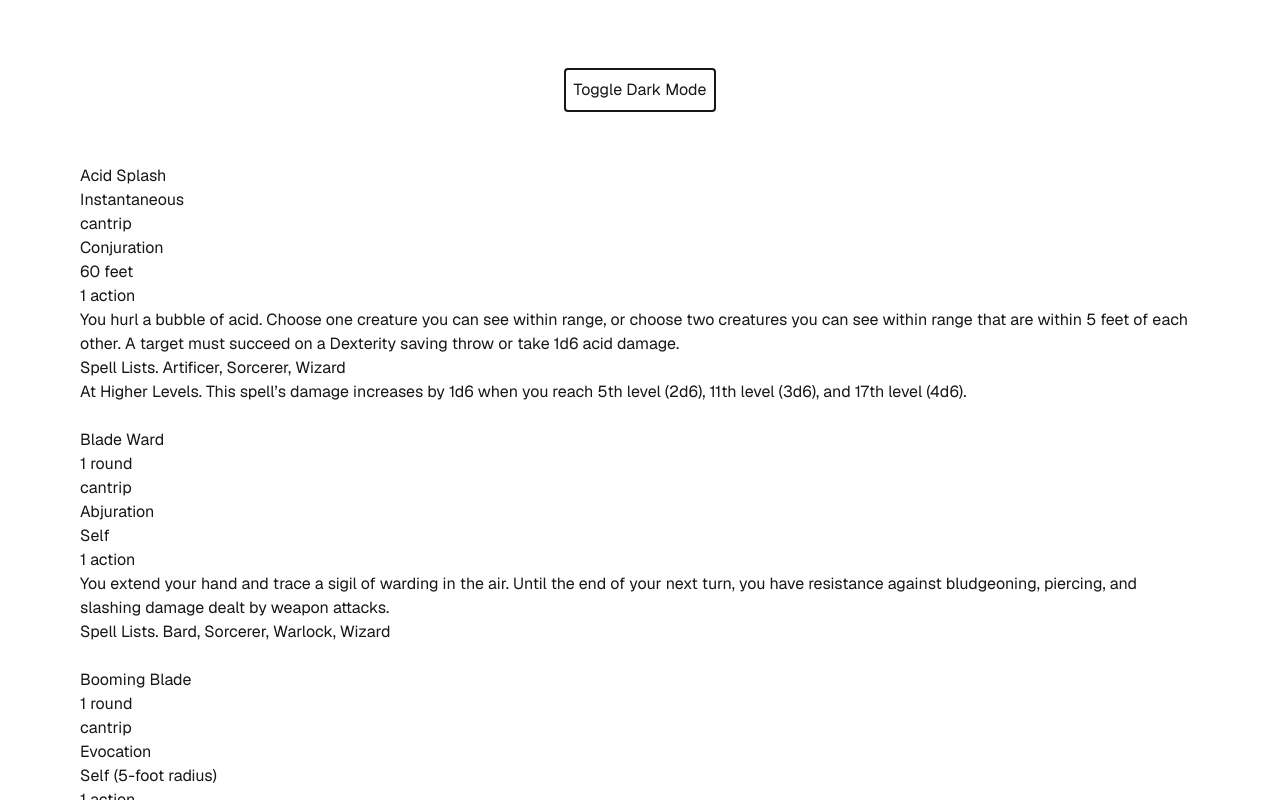
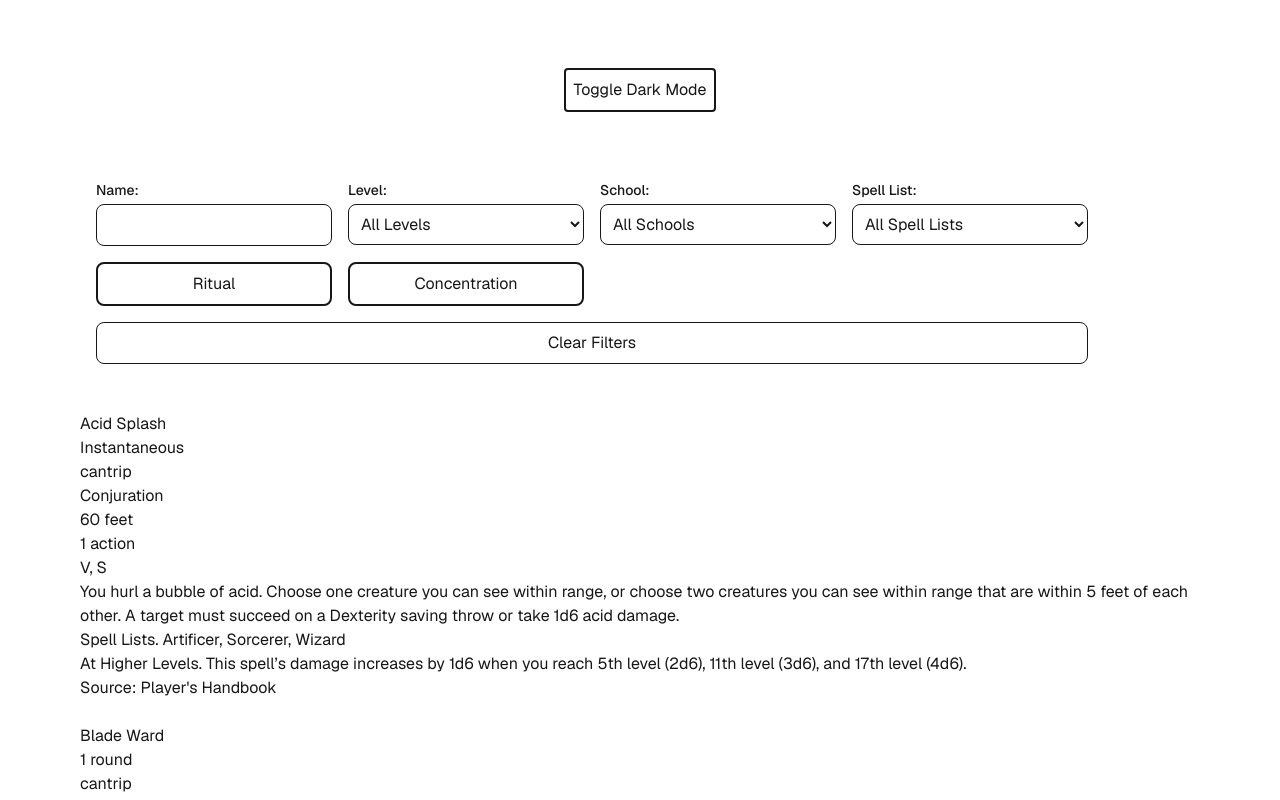
Before and after one commit to Shieldm2023/5eSpellBook, a Next.js app: page / in a window 1280 px wide. Shown: the top 800 px of the page. Built offline with nearby package versions, Linux system fonts and the light colour scheme.

Commit message:
added limited filters and touched uup light and dark mode

```diff
--- a/src/app/page.tsx
+++ b/src/app/page.tsx
@@ -1,24 +1,210 @@
 "use client";
+import { useState, useEffect, useMemo } from "react";
 import { useTheme } from "next-themes";
 import { spells } from "@/data/all_spells";
 
 export default function Home() {
   const { theme, setTheme } = useTheme();
+  const [mounted, setMounted] = useState(false);
+  const [nameFilter, setNameFilter] = useState("");
+  const [levelFilter, setLevelFilter] = useState("");
+  const [spellListFilter, setSpellListFilter] = useState("");
+  const [ritualFilter, setRitualFilter] = useState("");
+  const [concentrationFilter, setConcentrationFilter] = useState("");
+  const [schoolFilter, setSchoolFilter] = useState("");
 
+  const classes = ["Artificer", "Bard", "Cleric", "Druid", "Paladin", "Ranger", "Sorcerer", "Warlock", "Wizard"];
+  const schools = ["Abjuration", "Conjuration", "Divination", "Enchantment", "Evocation", "Illusion", "Necromancy", "Transmutation"];
+
+  useEffect(() => {
+    setMounted(true);
+  }, []);
+
+  const uniqueLevels = useMemo(() =>
+    [...new Set(spells.map((spell) => spell.details.level.toLowerCase()))], []
+  );
+
+  const stringInList = (spellString: string, searchSpellString: string) => {
+    return spellString.includes(searchSpellString)
+  }
+
+  // const uniqueSpellList = useMemo(() =>
+  //   [...new Set(spells.map((spell) => spell.details.spellList.toLowerCase()))], []
+  // );
+
+  const uniqueDuration = useMemo(() =>
+    [...new Set(spells.map((spell) => spell.details.duration.toLowerCase()))], []
+  );
+
+  const uniqueRange = useMemo(() =>
+    [...new Set(spells.map((spell) => spell.details.range.toLowerCase()))], []
+  )
+
+  const uniqueSchool = useMemo(() =>
+    [...new Set(spells.map((spell) => spell.details.school.toLowerCase()))], []
+  )
+
+
+
+  const filteredSpells = useMemo(() => {
+    return spells.filter((spell) => {
+      const { name, details } = spell;
+      return (
+        (!nameFilter ||
+          name.toLowerCase().includes(nameFilter.toLowerCase())) &&
+        (!levelFilter || details.level.toLowerCase() === levelFilter.toLowerCase()) &&
+        (!spellListFilter || stringInList(details.spellList.toLowerCase(), spellListFilter.toLowerCase())) &&
+        (!ritualFilter || stringInList(details.school.toLowerCase(), ritualFilter.toLowerCase())) &&
+        (!concentrationFilter || stringInList(details.duration.toLowerCase(), concentrationFilter.toLowerCase())) &&
+        (!schoolFilter || stringInList(details.school.toLowerCase(), schoolFilter.toLowerCase()))
+      );
+    });
+  }, [nameFilter, levelFilter, spellListFilter, ritualFilter, concentrationFilter, schoolFilter]);
+
+  if (!mounted) return null;
+  console.log(
+    "spells", spells
+  )
+  console.log("unique duration", uniqueDuration);
+  console.log("unique range", uniqueRange);
+  console.log("qniue school", uniqueSchool);
   return (
     <div className="grid grid-rows-[20px_1fr_20px] items-center justify-items-center min-h-screen p-8 pb-20 gap-16 sm:p-20 font-[family-name:var(--font-geist-sans)]">
       <button
         className="border-2 rounded-sm p-2"
-        onClick={() =>
-          setTheme(theme === "dark" ? "light" : "dark")
-        }
+        onClick={() => setTheme(theme === "dark" ? "light" : "dark")}
       >
         Toggle {theme === "dark" ? "Light" : "Dark"} Mode
       </button>
-      <header className="flex">5e Spells</header>
+      <header className="flex"></header>
+
       <main className="flex flex-col gap-8 row-start-2 items-center sm:items-start">
+        <div className="p-4">
+          {/* Responsive grid for filter controls */}
+          <div className="grid gap-4 grid-cols-1 sm:grid-cols-2 md:grid-cols-3 lg:grid-cols-4">
+            {/* Name Filter */}
+            <div>
+              <label htmlFor="nameFilter" className="block text-sm font-medium mb-1">
+                Name:
+              </label>
+              <input
+                id="nameFilter"
+                type="text"
+                value={nameFilter}
+                onChange={(e) => setNameFilter(e.target.value)}
+                className="border rounded-lg p-2 w-full"
+              />
+            </div>
+
+            {/* Level Filter */}
+            <div>
+              <label htmlFor="levelFilter" className="block text-sm font-medium mb-1">
+                Level:
+              </label>
+              <select
+                id="levelFilter"
+                value={levelFilter}
+                onChange={(e) => setLevelFilter(e.target.value)}
+                className="border rounded-lg p-2 w-full"
+              >
+                <option value="">All Levels</option>
+                {uniqueLevels.map((lvl, index) => (
+                  <option key={index} value={lvl} className="bg-white text-gray-800">
+                    {lvl}
+                  </option>
+                ))}
+              </select>
+            </div>
+
+            {/* School Filter */}
+            <div>
+              <label htmlFor="schoolFilter" className="block text-sm font-medium mb-1">
+                School:
+              </label>
+              <select
+                id="schoolFilter"
+                value={schoolFilter}
+                onChange={(e) => setSchoolFilter(e.target.value)}
+                className="border rounded-lg p-2 w-full"
+              >
+                <option value="">All Schools</option>
+                {schools.map((school, index) => (
+                  <option key={index} value={school} className="bg-white text-gray-800">
+                    {school}
+                  </option>
+                ))}
+              </select>
+            </div>
+
+            {/* Spell List Filter */}
+            <div>
+              <label htmlFor="spellListFilter" className="block text-sm font-medium mb-1">
+                Spell List:
+              </label>
+              <select
+                id="spellListFilter"
+                value={spellListFilter}
+                onChange={(e) => setSpellListFilter(e.target.value)}
+                className="border rounded-lg p-2 w-full"
+              >
+                <option value="">All Spell Lists</option>
+                {classes.map((sl, index) => (
+                  <option key={index} value={sl} className="bg-white text-gray-800">
+                    {sl}
+                  </option>
+                ))}
+              </select>
+            </div>
+
+            {/* Ritual Button */}
+            <div className="flex items-end">
+              <button
+                className="border-2 rounded-lg p-2 w-full"
+                onClick={() => setRitualFilter(ritualFilter ? "" : "ritual")}
+              >
+                Ritual
+              </button>
+            </div>
+
+            {/* Concentration Button */}
+            <div className="flex items-end">
+              <button
+                className="border-2 rounded-lg p-2 w-full"
+                onClick={() =>
+                  setConcentrationFilter(
+                    concentrationFilter ? "" : "concentration"
+                  )
+                }
+              >
+                Concentration
+              </button>
+            </div>
+
+            {/* Optionally add more filters or leave blank cells to maintain grid structure */}
+          </div>
+
+          {/* Clear Filters Button */}
+          <div className="mt-4">
+            <button
+              className="border rounded-lg p-2 w-full"
+              onClick={() => {
+                setNameFilter("");
+
+                setLevelFilter("");
+                setSchoolFilter("");
+
+                setSpellListFilter("");
+                setConcentrationFilter("");
+                setRitualFilter("");
+              }}
+            >
+              Clear Filters
+            </button>
+          </div>
+        </div>
+
         <div>
-          {spells.map((spell, index) => (
+          {filteredSpells.map((spell, index) => (
             <div key={index}>
               <div>{spell.name}</div>
               <div>{spell.details.duration}</div>
@@ -26,16 +212,18 @@ export default function Home() {
               <div>{spell.details.school}</div>
               <div>{spell.details.range}</div>
               <div>{spell.details.castingTime}</div>
+              <div>{spell.details.components}</div>
               <div>{spell.details.description}</div>
               <div>{spell.details.spellList}</div>
               <div>{spell.details.upcast}</div>
+              <div>{spell.details.source}</div>
               <br />
             </div>
           ))}
         </div>
       </main>
       <footer className="row-start-3 flex gap-6 flex-wrap items-center justify-center">
-        chyea
+
       </footer>
     </div>
   );
```
